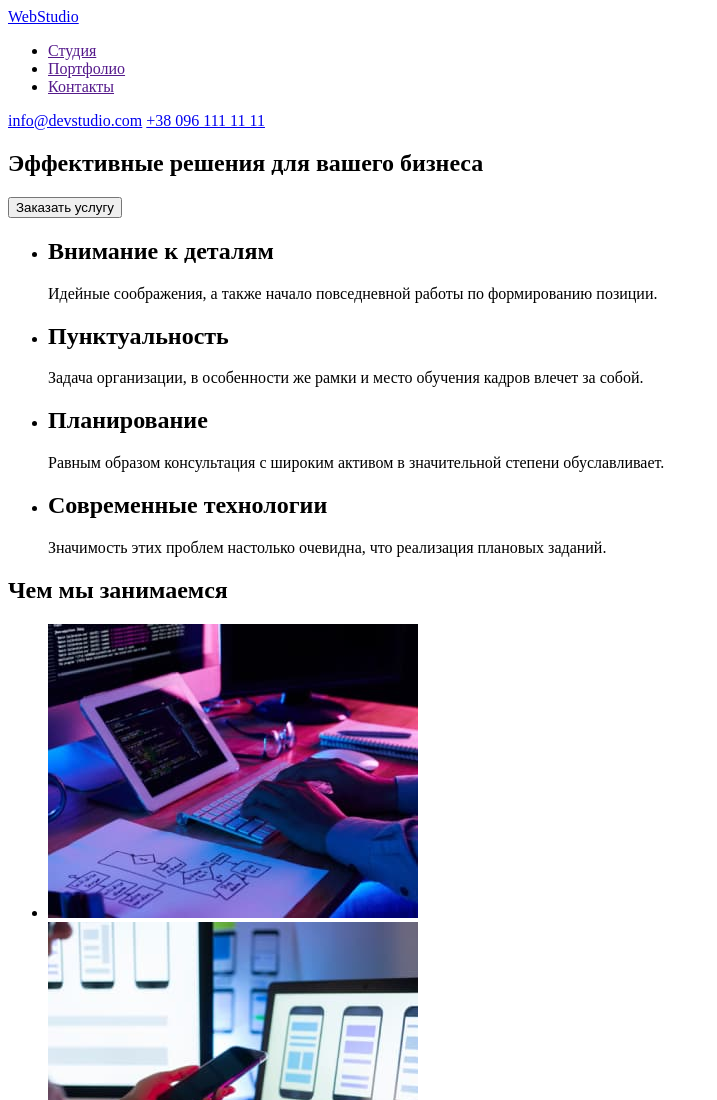
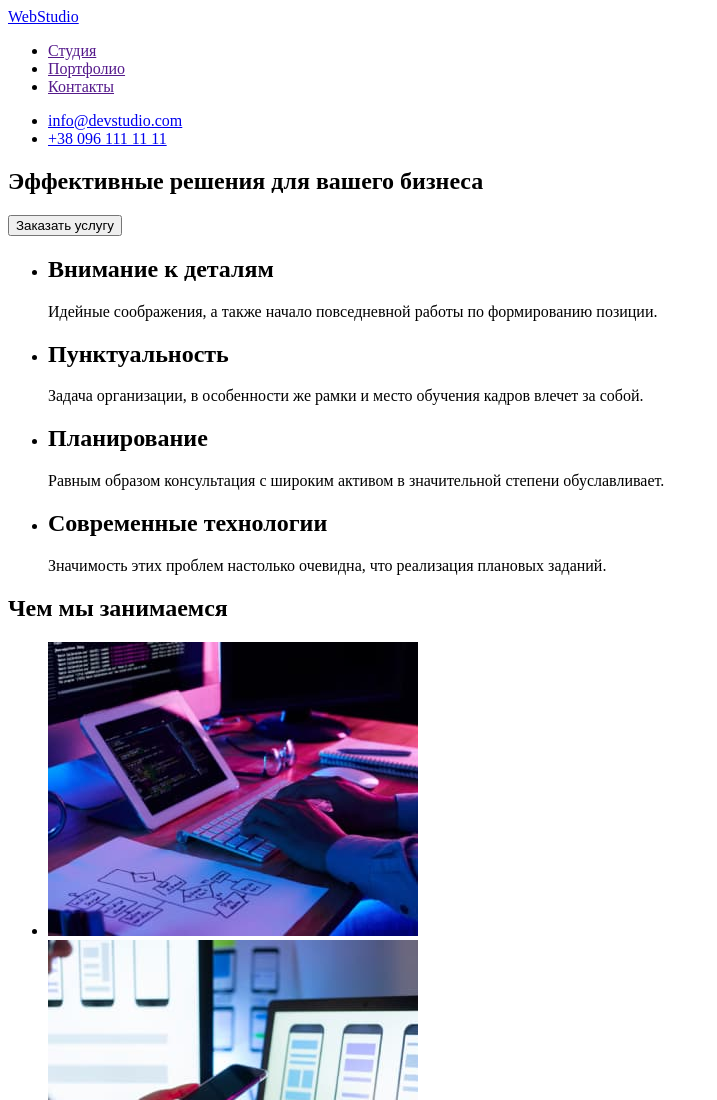
Before and after one commit to BorysArhat/goit-markup-hw-01, a plain HTML site: page index.html in a window 1280 px wide. Shown: the top 1100 px of the page, without its empty margins (0-717 px from the left). Drawn offline with Linux system fonts and the light colour scheme.

Commit message:
hw1goit-edited

```diff
--- a/index.html
+++ b/index.html
@@ -17,13 +17,18 @@
             <li><a href="">Контакты</a></li>
         </ul>
     </nav>
-    <a href="mailto:info@devstudio.com">info@devstudio.com</a>
-    <a href="tel:+380961111111">+38 096 111 11 11</a>
+    <ul>
+        <li><a href="mailto:info@devstudio.com">info@devstudio.com</a></li>
+        <li><a href="tel:+380961111111">+38 096 111 11 11</a></li>
+    </ul>
 </header>
     <main>
         <section>
             <h1>Эффективные решения для вашего бизнеса</h1>
             <button type="button">Заказать услугу</button>
+        </section>
+        <section>
+            <h2 hidden>Наши преимущества</h2>
             <ul>
                 <li>
                     <h2>Внимание к деталям</h2>
```
